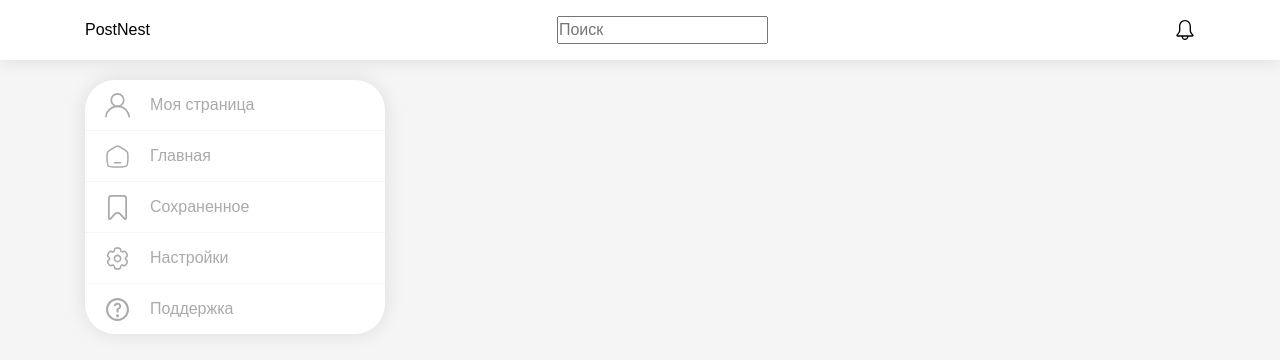
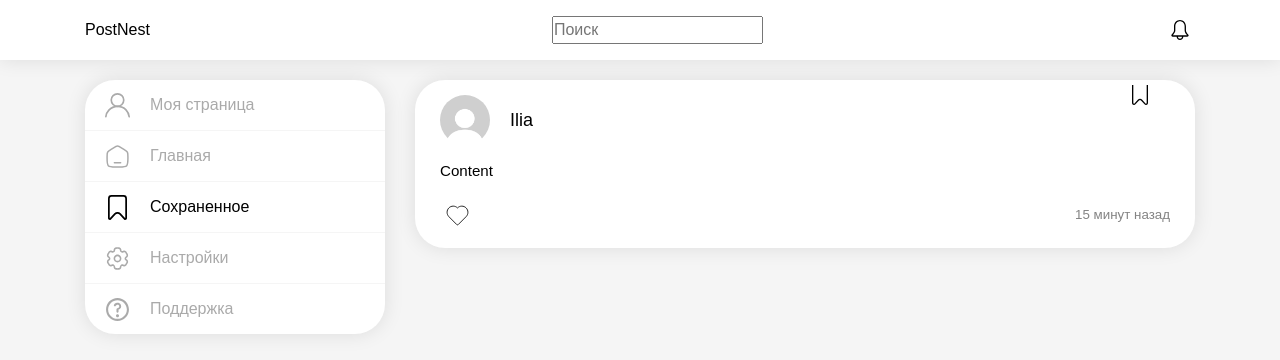
Before and after one commit to ilyhan/SotialNetwork, a React (Vite) app in the folder PostNest/: page /saved in a window 1280 px wide. Before the commit this address led to /. Shown: the top 360 px of the page. Built offline with nearby package versions, Linux system fonts and the light colour scheme.

Commit message:
сохраненное

```diff
--- a/PostNest/src/common/ui/IconButton.tsx
+++ b/PostNest/src/common/ui/IconButton.tsx
@@ -1,15 +1,38 @@
 import { ImageComponentsTypes } from "@/common/svg-helper";
 import SvgHelper from "@/common/svg-helper/SvgHelper";
+import styled from "styled-components";
+import { hoverActiveBackground, resetButton } from "@/common/styles/mixins";
+import { borders } from "@/common/styles/styleConstants";
 
 interface IconButtonProps {
     icon: ImageComponentsTypes;
     onClick: () => void;
     size?: number;
-}
+    iconStyle?: React.CSSProperties;
+};
 
-const IconButton = ({ icon, onClick, size = 20 }: IconButtonProps) => {
+const StyleButton = styled('button')<{$size: number}>`
+    display: flex;
+    align-items: center;
+    justify-content: center;
+    ${resetButton}
+    border-radius: ${borders.circle};
+    height: ${props=>props.$size}px;
+    width: ${props=>props.$size}px;
+
+    ${hoverActiveBackground()}
+`;
+
+const StyleIcon = styled(SvgHelper)<{$size: number}>`
+    height: ${props=>props.$size}px;
+    width: ${props=>props.$size}px;
+`;
+
+const IconButton = ({ icon, onClick, size = 20, iconStyle }: IconButtonProps) => {
     return (
-        <SvgHelper iconName={icon} onClick={onClick} height={size} width={size} />
+        <StyleButton onClick={onClick} $size={size+10}>
+            <StyleIcon iconName={icon} $size={size} style={iconStyle}/>
+        </StyleButton>
     );
 };
 
--- a/PostNest/src/modules/user/home/Home.tsx
+++ b/PostNest/src/modules/user/home/Home.tsx
@@ -2,7 +2,6 @@ import NewPost from "@/common/components/newpost/NewPost";
 import Post from "@/common/components/post/Post"
 import { HomeWrapper } from "@/modules/user/home/style";
 import defaultImg from "/images/default.jpg";
-
 
 const Home = () => {
     return (
--- a/PostNest/src/modules/user/profile/Profile.tsx
+++ b/PostNest/src/modules/user/profile/Profile.tsx
@@ -58,10 +58,17 @@ const Profile = () => {
                 </SubscribeWrapper>
             </ProfileContentWrapper>
 
-            <Post />
-            <Post />
-            <Post />
-            <Post />
+            <Post
+                avatar={defaultImg}
+                name="Ilia"
+                content="Content"
+            />
+
+            <Post
+                avatar={defaultImg}
+                name="Ilia"
+                content="Content"
+            />
         </ProfileWrapper>
     );
 };
--- /dev/null
+++ b/PostNest/src/modules/user/saved/Saved.tsx
@@ -0,0 +1,17 @@
+import Post from "@/common/components/post/Post";
+import defaultImg from "/images/default.jpg";
+import { SavedWrapper } from "@/modules/user/saved/style";
+
+const Saved = () => {
+    return (
+        <SavedWrapper>
+            <Post
+                avatar={defaultImg}
+                name="Ilia"
+                content="Content"
+            />
+        </SavedWrapper>
+    );
+};
+
+export default Saved;
--- /dev/null
+++ b/PostNest/src/modules/user/saved/style.ts
@@ -0,0 +1,5 @@
+import styled from "styled-components";
+
+export const SavedWrapper = styled('div')`
+
+`;
--- a/PostNest/src/router/RoutesProvider.tsx
+++ b/PostNest/src/router/RoutesProvider.tsx
@@ -2,6 +2,7 @@ import Login from "@/modules/login/Login";
 import MainPage from "@/modules/user/MainPage";
 import Home from "@/modules/user/home/Home";
 import Profile from "@/modules/user/profile/Profile";
+import Saved from "@/modules/user/saved/Saved";
 import {
   Route,
   createBrowserRouter,
@@ -18,6 +19,7 @@ export default function RoutesProvider() {
         <Route path="/" element={<MainPage />}>
           <Route path="/home" element={<Home />} />
           <Route path="/profile/:userId" element={<Profile />} />
+          <Route path="/saved" element={<Saved />} />
         </Route>
         <Route path="*" element={<Navigate to="/" replace />} />
       </>
```
